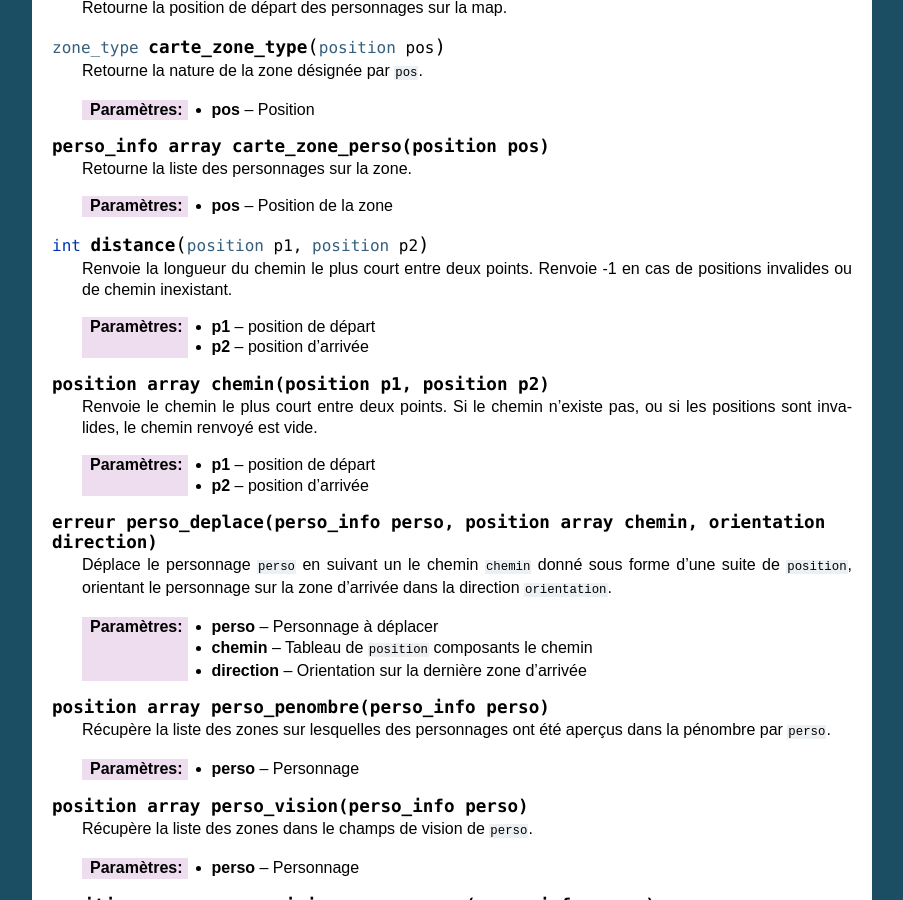
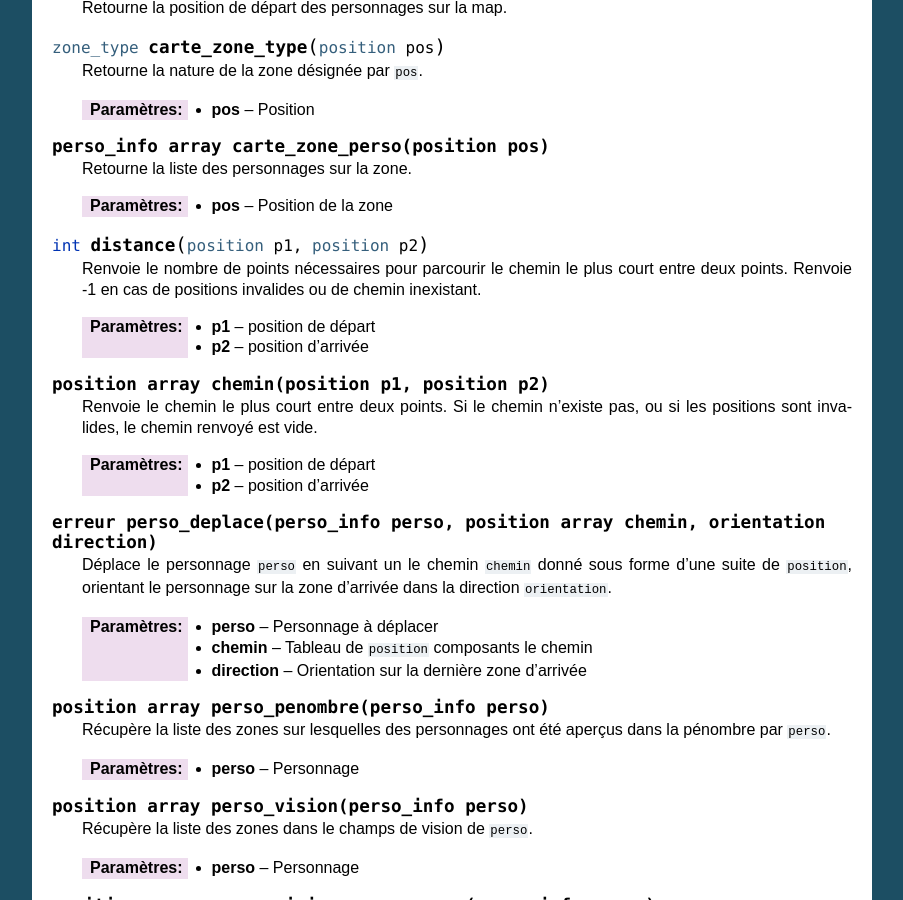
Before and after one commit to prologin/prologin2012, a Sphinx documentation site: the page built from doc/api.rst, in a window 1280 px wide and 900 px high, scrolled down 3368 px. Shown: the whole window, without its empty margins (198-1101 px from the left). Built offline with Sphinx 7.4.7, drawn with Linux system fonts in a browser that asks for light colours.

Commit message:
doc: update sphinx

```diff
--- a/doc/api.rst
+++ b/doc/api.rst
@@ -424,7 +424,7 @@ Fonctions
 
 .. c:function:: int distance(position p1, position p2)
 
-    Renvoie la longueur du chemin le plus court entre deux points. Renvoie -1 en cas de positions invalides ou de chemin inexistant.
+    Renvoie le nombre de points nécessaires pour parcourir le chemin le plus court entre deux points. Renvoie -1 en cas de positions invalides ou de chemin inexistant.
 
 
 
```
